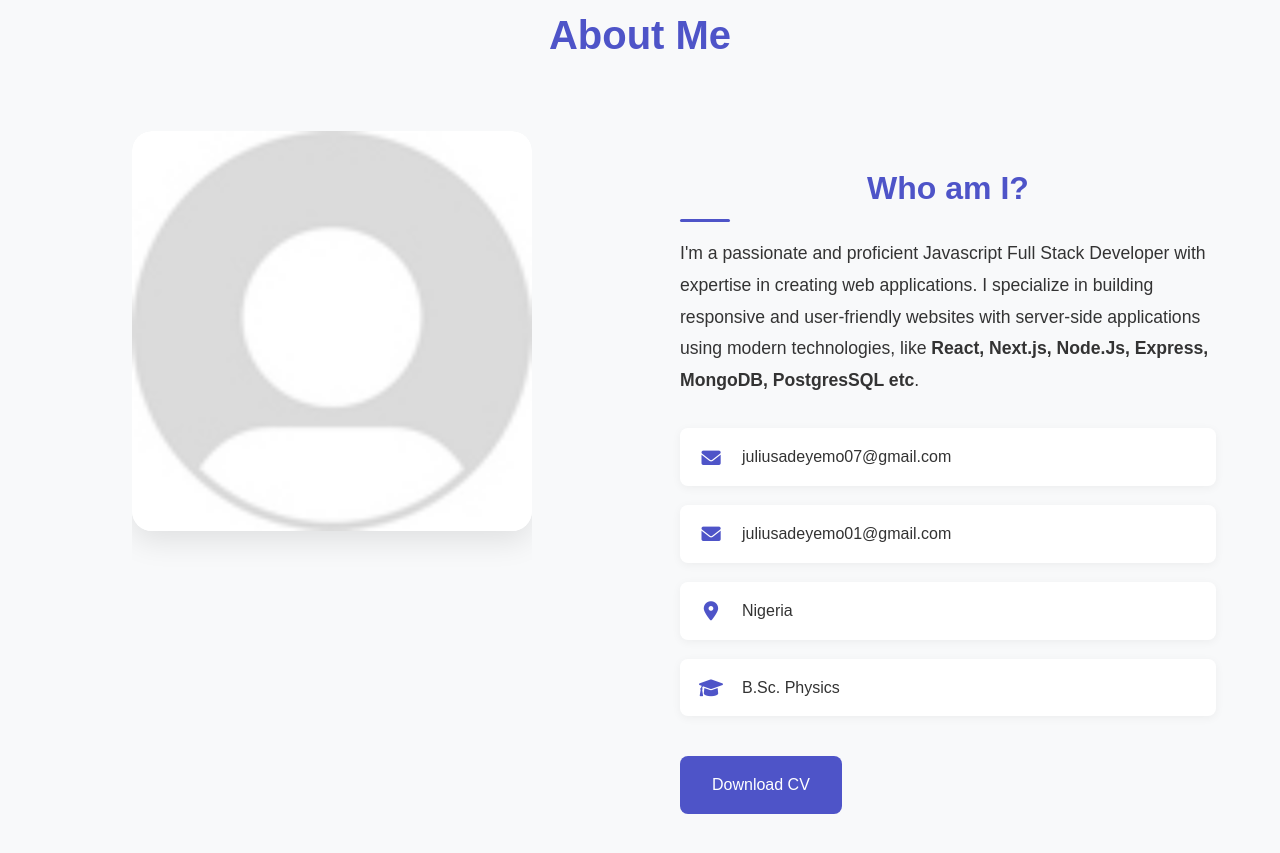
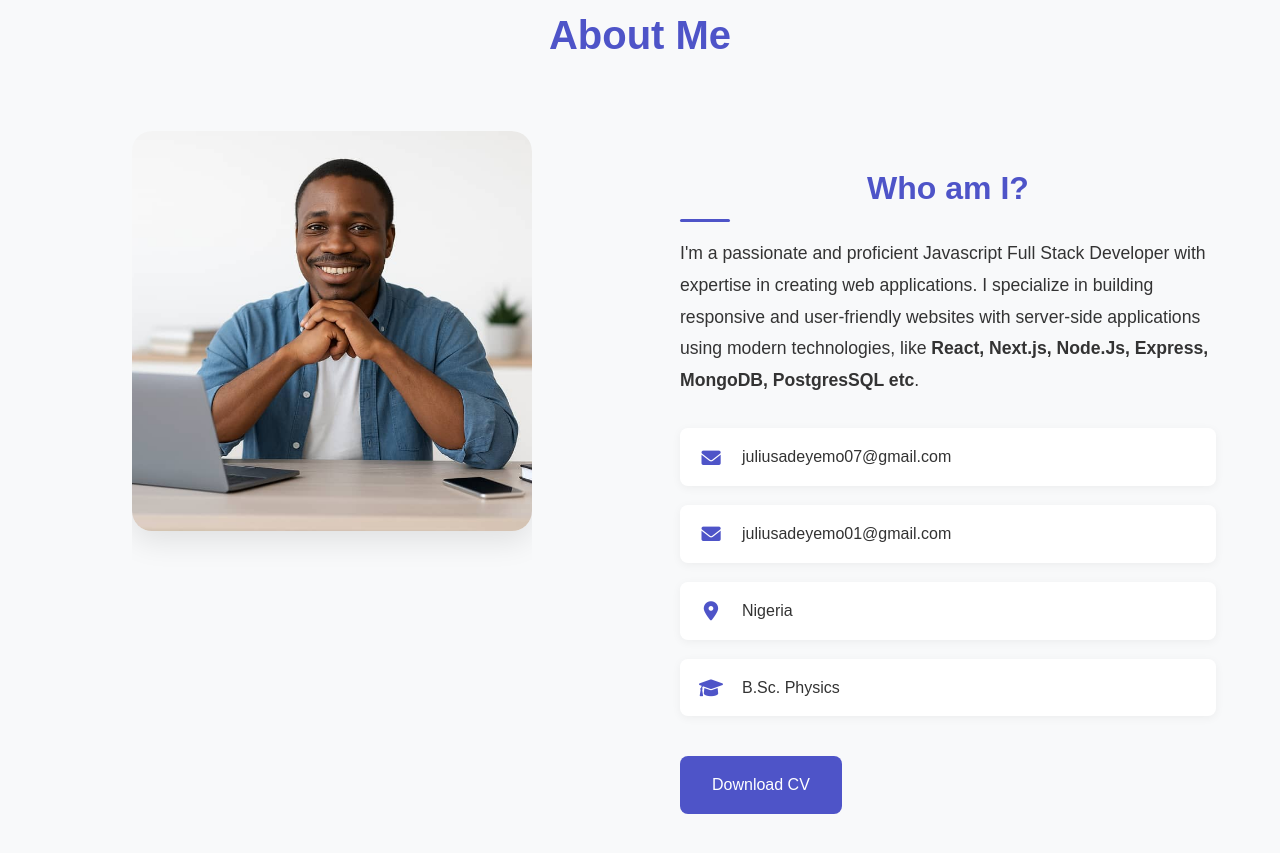
Before and after one commit to sirjulius555/my_portfolio, a plain HTML site: page index.html in a window 1280 px wide. Shown: the part 893-1746 px from the top of the page. Drawn offline with nearby package versions, Linux system fonts and the light colour scheme.

Commit message:
my image added

```diff
--- a/index.html
+++ b/index.html
@@ -67,7 +67,7 @@
         <div class="about-content">
             <div class="about-image" data-aos="fade-right">
                 <div class="image-wrapper">
-                    <img src="/images/default-user.jpg" alt="Your Name">
+                    <img src="/images/mypics.jpg" alt="Your Name">
                     <div class="image-shape"></div>
                 </div>
             </div>
```
Also changed, not shown: images/mypics.jpg (added).
